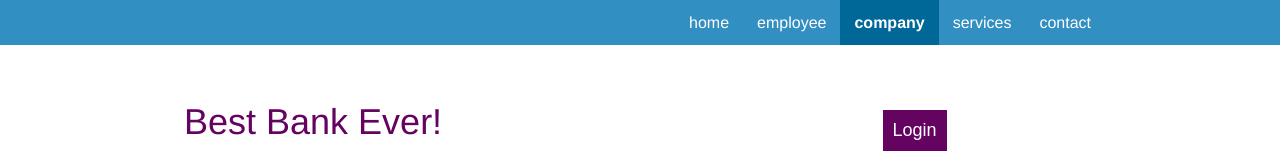
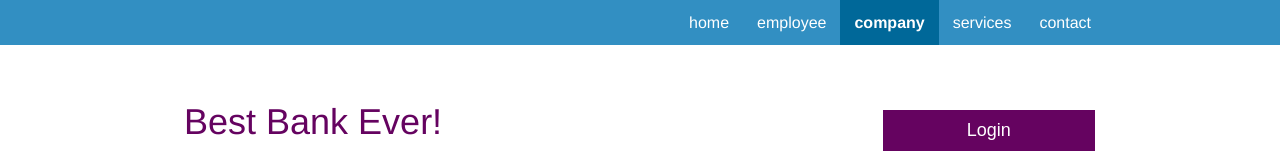
Before and after one commit to amler/code-test, a website: page src/index.html in a window 1280 px wide. Shown: the top 165 px of the page. Drawn offline with nearby package versions, Linux system fonts and the light colour scheme; files that its build step writes are made by us from their sources.

```diff
--- a/src/assets/scss/screen.scss
+++ b/src/assets/scss/screen.scss
@@ -90,8 +90,8 @@
 		text-transform: lowercase;
 
 		@media only screen and (max-width: 630px) {
+			clear: left;
 			float: none;
-			clear: left;
 		}
 
 		ul {
@@ -272,6 +272,11 @@
 // Right Column
 /////////////////////////////////
 
+.grid-25 > button {
+	margin: 0 0 25px 0;
+	width: 100%;
+}
+
 .side-bar {
 	ul.tabs {
 		float: left;
```
Also changed, not shown: src/index.html (+2 -3 lines).
